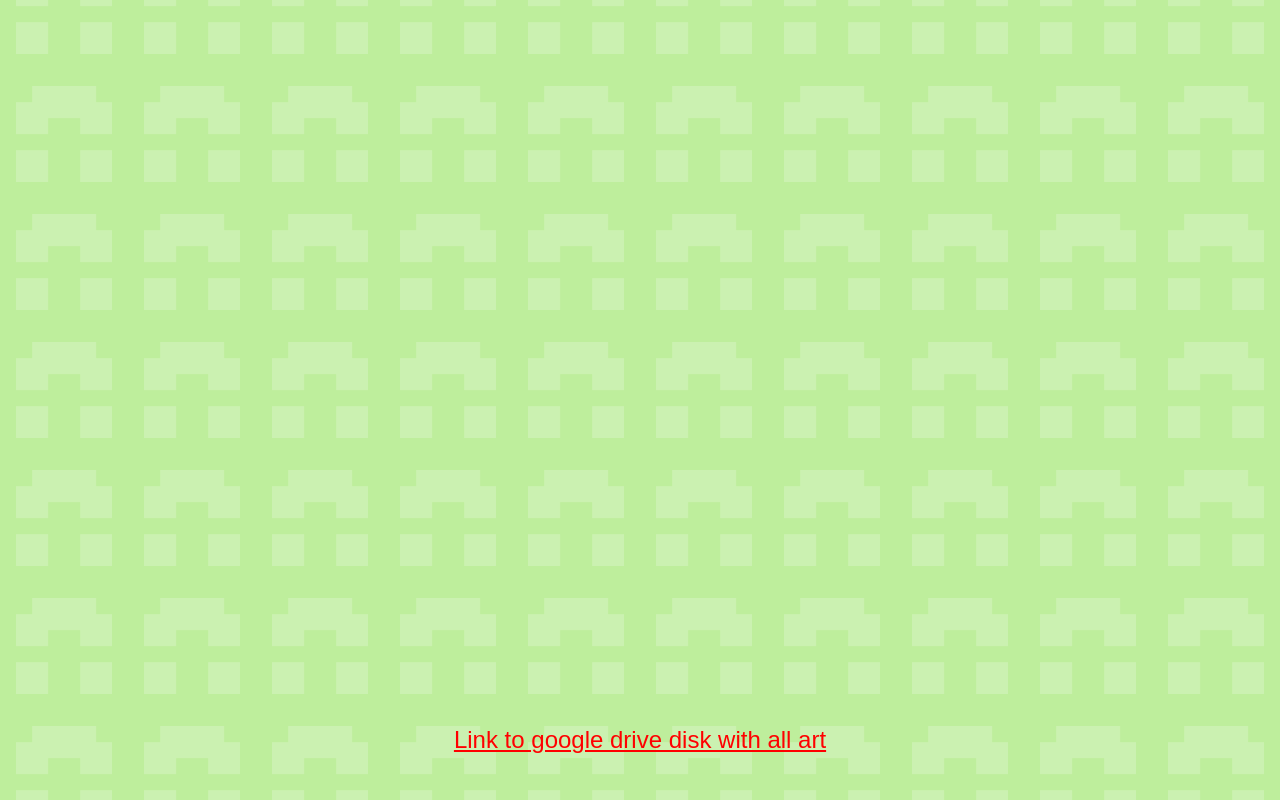
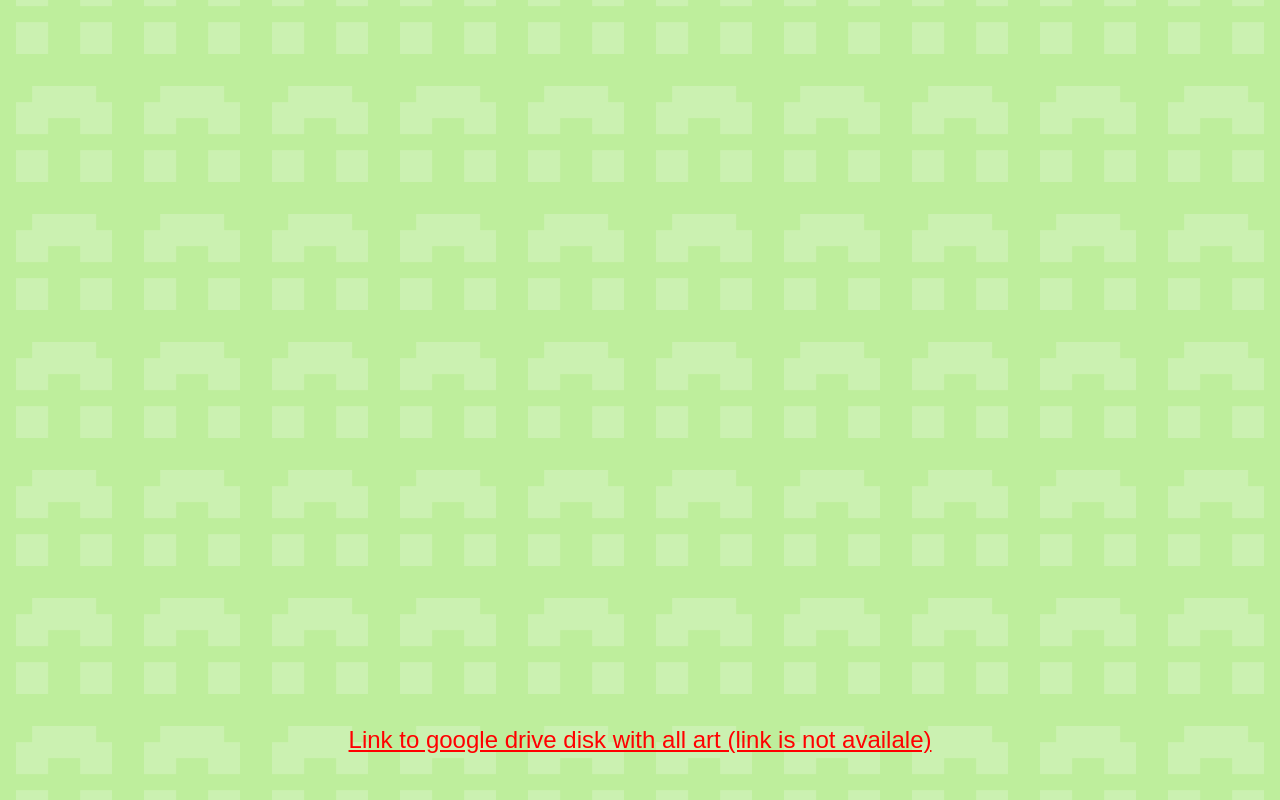
Before and after one commit to rattnappynap/happyboosferday, a plain HTML site: page cred.html in a window 1280 px wide. Shown: the part 3386-4186 px from the top of the page. Drawn offline with Linux system fonts and the light colour scheme.

Commit message:
Update cred.html

```diff
--- a/cred.html
+++ b/cred.html
@@ -140,7 +140,7 @@
     </div>
 
     <div class="textShow" id="typewriter-text">
-        <a href="https://drive.google.com/drive/folders/1BtS1_zTXPpskZ_GBT8AvvUrOSfl74vl8?usp=sharing" target="_blank" style=" color: #ff0000;">Link to google drive disk with all art</a>
+        <a href="#" target="_blank" style=" color: #ff0000;">Link to google drive disk with all art (link is not availale)</a>
     </div>
 </div>
 
```
